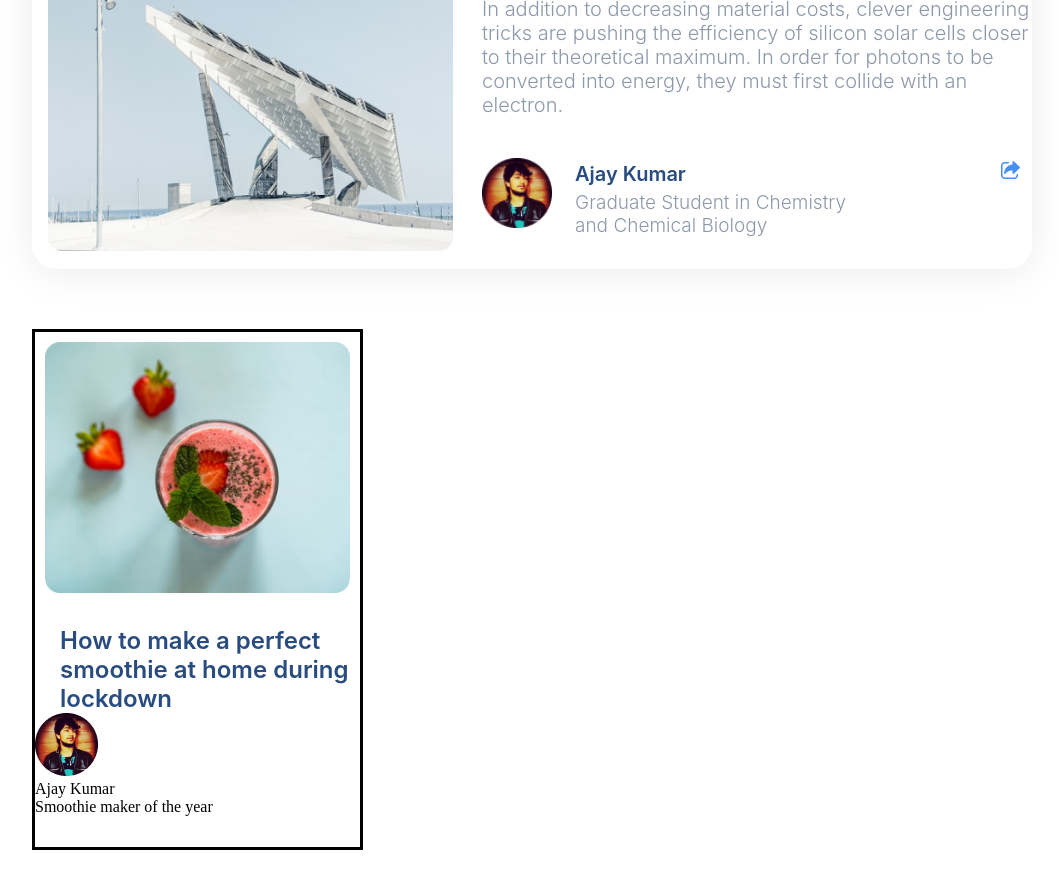
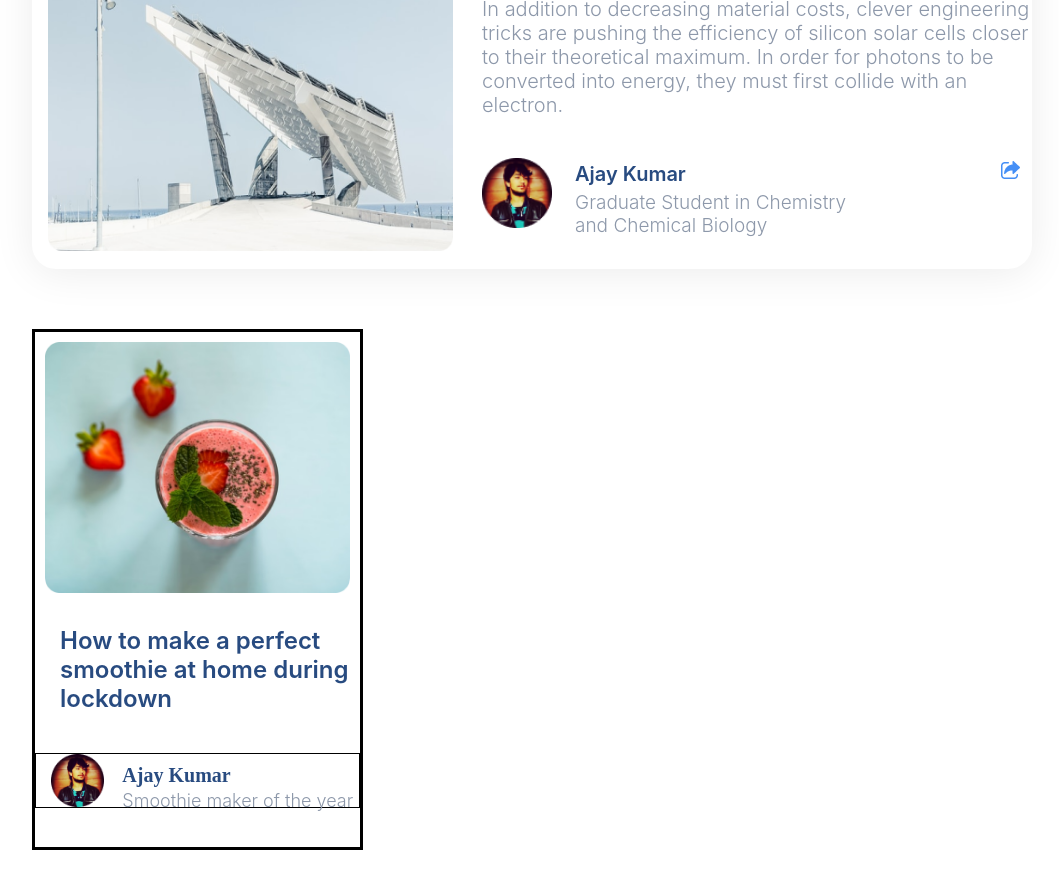
Before and after one commit to GboyeRichard1/Web-Cards, a plain HTML site: page index.html in a window 1280 px wide. Shown: the part 125-1014 px from the top of the page, without its empty margins (8-1067 px from the left). Drawn offline with Linux system fonts and the light colour scheme.

Commit message:
Card 2 Complete

```diff
--- a/index.html
+++ b/index.html
@@ -49,12 +49,15 @@
             <div class="paragraph1">How to make a perfect smoothie at home during lockdown</div>
             </div>
             <div class="lowersectioncontent2">
+                <div>
                 <img src="images/Ellipse 1482.png" alt="" class="smallimage2">
-                <div class="heading1">Ajay Kumar</div>
-                <div class="paragraph2">Smoothie maker of the year</div>
+                </div>
+                <div class="contentsection">
+                <h3>Ajay Kumar<h3>
+                <p>Smoothie maker of the year</p>
+                </div>
             </div>
-
-
+        </div>
     </div>
 </body>
 
--- a/styles.css
+++ b/styles.css
@@ -131,6 +131,8 @@ height: 57%;
 }
 .Lowersection{
 width: 100%;
+height: 43%;
+
 }
 
 .paragraph1{
@@ -141,4 +143,42 @@ width: 100%;
     font-weight: 600;
     line-height: normal;
     margin-left: 25px;
+    margin-bottom: 40px;
 }
+
+.lowersectioncontent2{
+width: 100%;
+height: 25%;
+border:1px solid black;
+display: flex;
+
+
+}
+
+.contentsection h3{
+    color: #284B80;
+    font-size: 20px;
+    font-weight: 600;
+    line-height: 50%;
+}
+
+.contentsection p {
+    color: #8D98AA;
+    font-size: 18px;
+    font-weight: 300;
+    line-height: 50%;
+
+}
+
+.smallimage2{
+height: 100%;
+margin-left: 15px;
+}
+
+
+.contentsection{
+height: 100%;
+left: 80px;
+margin-left: 18px;
+
+}
```
